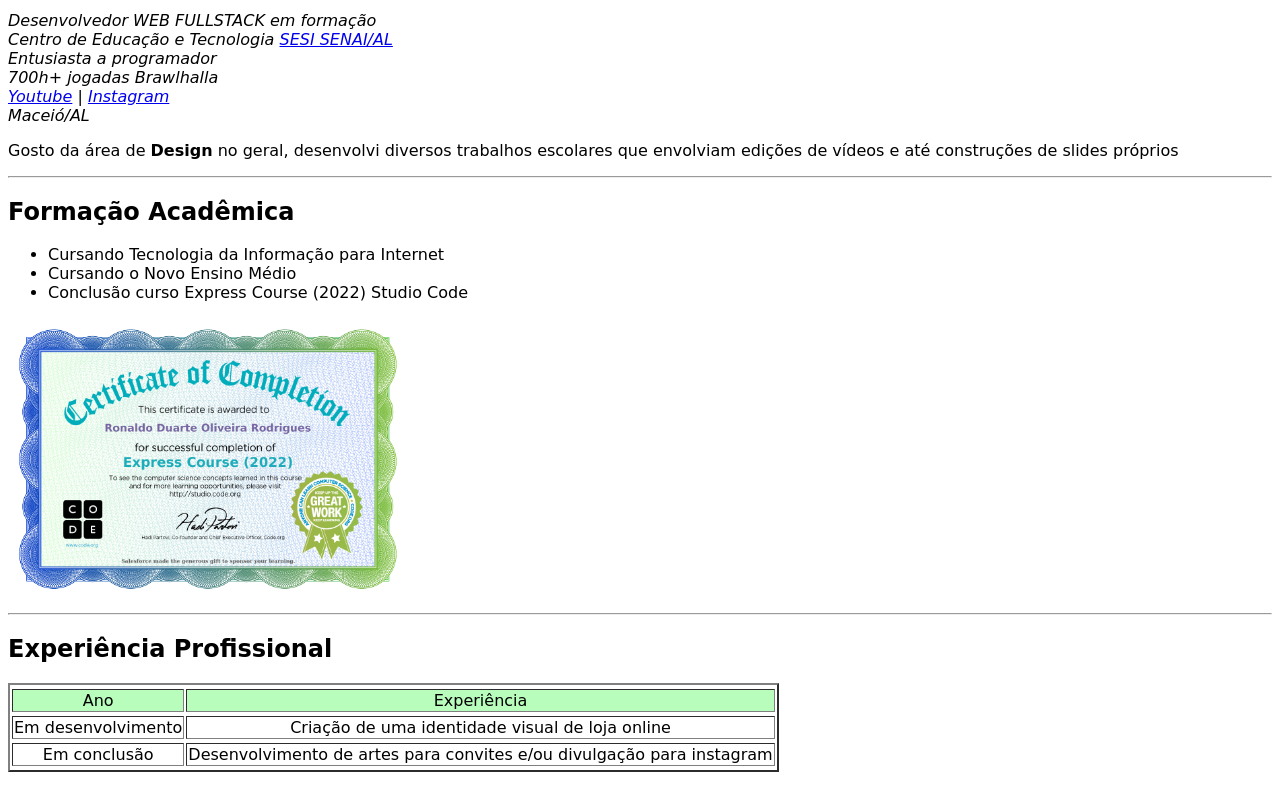
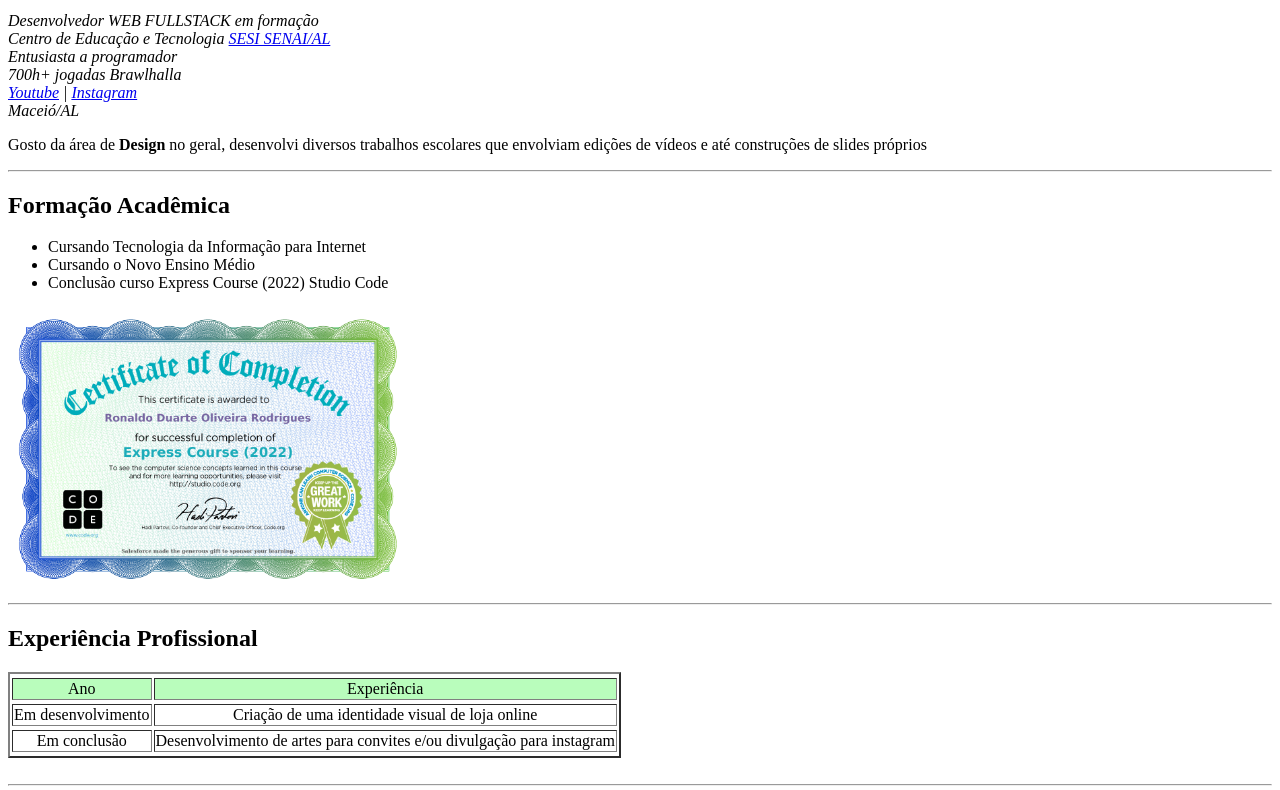
Before and after one commit to roniduarteor/ronaldo_duarte, a plain HTML site: page index.html in a window 1280 px wide. Shown: the part 89-879 px from the top of the page. Drawn offline with Linux system fonts and the light colour scheme.

Commit message:
Fonte alterada

```diff
--- a/style.css
+++ b/style.css
@@ -1,7 +1,3 @@
-.geral{
-    font-family: cursive;
-}
-
 .tituloPrincipal{
     font-size: 40px;
 }
```
